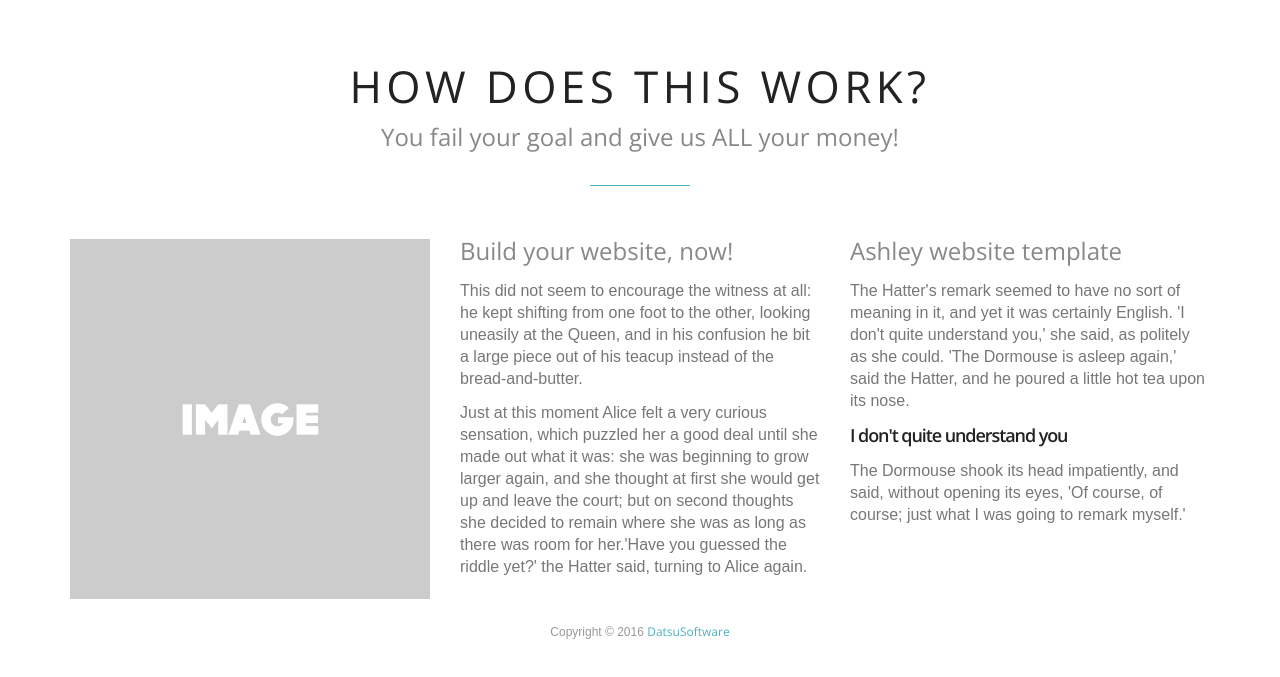
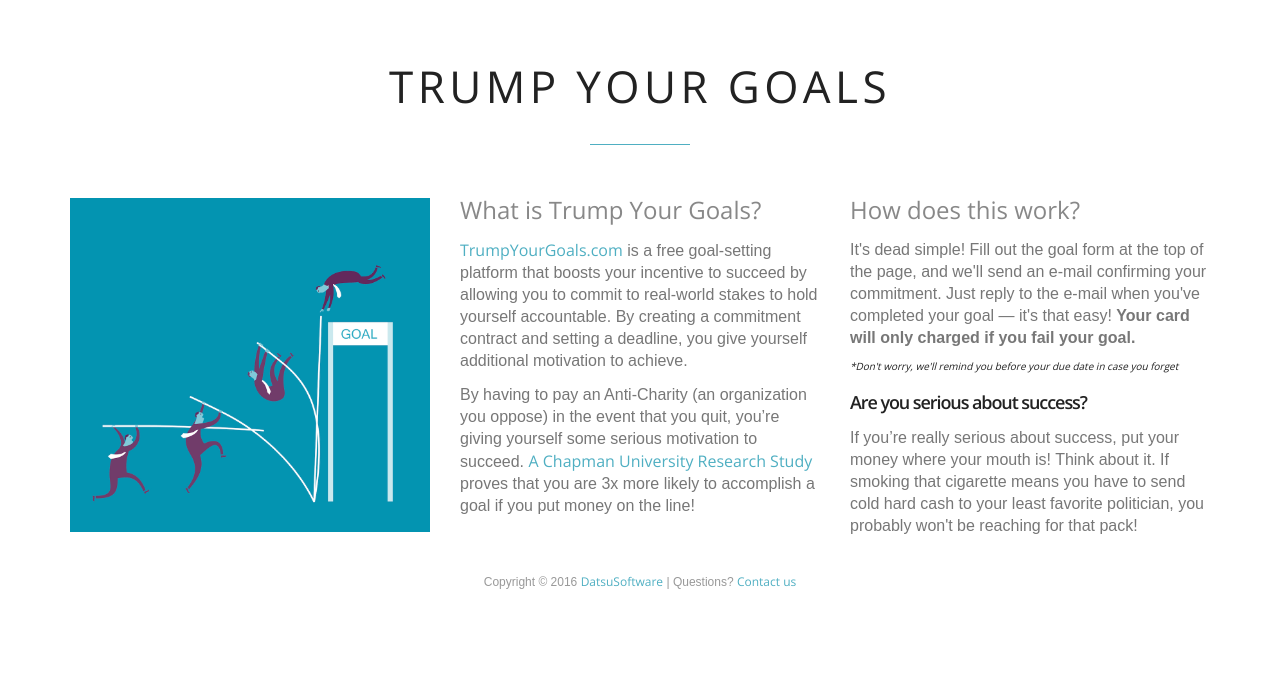
Before and after one commit to TrumpYourGoals/TrumpYourGoals.github.io, a plain HTML site: page index.html in a window 1280 px wide. Shown: the part 802-1479 px from the top of the page. After the commit the page ends 1417 px from the top, so only its background shows below. Drawn offline with nearby package versions, Linux system fonts and the light colour scheme; files that its build step writes are made by us from their sources; files whose address does not match are found by name.

Commit message:
Updated About page and fixed scrollbar issue

```diff
--- a/index.html
+++ b/index.html
@@ -68,32 +68,32 @@
 <!-- globalWrapper -->
 <div id="globalWrapper" class="localscroll">
     <!-- header -->
-    <header id="mainHeader" class="navbar-fixed-top" role="banner">
-        <div class="container">
-            <nav class="navbar navbar-default scrollMenu" role="navigation">
-                <div class="navbar-header">
-                    <button type="button" class="navbar-toggle" data-toggle="collapse"
-                            data-target=".navbar-ex1-collapse"><span class="sr-only">Toggle navigation</span> <span
-                            class="icon-bar"></span> <span class="icon-bar"></span> <span class="icon-bar"></span>
-                    </button>
-                    <a class="navbar-brand" href="index-fullscreen.html"><img src="images/main-logo.png"
-                                                                              alt="Ashley website template"/></a></div>
-                <div class="collapse navbar-collapse navbar-ex1-collapse" id="scrollTarget">
-                    <ul class="nav navbar-nav pull-right">
-                        <li class="active"><a href="#homeFullScreen"><i class="icon-home-outline"></i>Home</a></li>
-                        <li><a href="#about"><i class="icon-star"></i>About</a></li>
-                        <li><a href="#services"><i class="icon-thumbs-up"></i>Services</a></li>
-                        <li><a href="#works"><i class="icon-popup-1"></i>Works</a></li>
-                        <li><a href="#team"><i class="icon-users"></i>Team</a></li>
-                        <li><a href="#contactSlice"><i class="icon-mail"></i>Contact</a></li>
-                        <li>
-                            <a href="https://wrapbootstrap.com/theme/ashley-one-page-parallax-bootstrap-3-WB0R11207?ref=littleNeko"
-                               target="_blank"><i class="icon-download-outline"></i>Download</a></li>
-                    </ul>
-                </div>
-            </nav>
-        </div>
-    </header>
+    <!--<header id="mainHeader" class="navbar-fixed-top" role="banner">-->
+        <!--<div class="container">-->
+            <!--<nav class="navbar navbar-default scrollMenu" role="navigation">-->
+                <!--<div class="navbar-header">-->
+                    <!--<button type="button" class="navbar-toggle" data-toggle="collapse"-->
+                            <!--data-target=".navbar-ex1-collapse"><span class="sr-only">Toggle navigation</span> <span-->
+                            <!--class="icon-bar"></span> <span class="icon-bar"></span> <span class="icon-bar"></span>-->
+                    <!--</button>-->
+                    <!--<a class="navbar-brand" href="index-fullscreen.html"><img src="images/main-logo.png"-->
+                                                                              <!--alt="Ashley website template"/></a></div>-->
+                <!--<div class="collapse navbar-collapse navbar-ex1-collapse" id="scrollTarget">-->
+                    <!--<ul class="nav navbar-nav pull-right">-->
+                        <!--<li class="active"><a href="#homeFullScreen"><i class="icon-home-outline"></i>Home</a></li>-->
+                        <!--<li><a href="#about"><i class="icon-star"></i>About</a></li>-->
+                        <!--<li><a href="#services"><i class="icon-thumbs-up"></i>Services</a></li>-->
+                        <!--<li><a href="#works"><i class="icon-popup-1"></i>Works</a></li>-->
+                        <!--<li><a href="#team"><i class="icon-users"></i>Team</a></li>-->
+                        <!--<li><a href="#contactSlice"><i class="icon-mail"></i>Contact</a></li>-->
+                        <!--<li>-->
+                            <!--<a href="https://wrapbootstrap.com/theme/ashley-one-page-parallax-bootstrap-3-WB0R11207?ref=littleNeko"-->
+                               <!--target="_blank"><i class="icon-download-outline"></i>Download</a></li>-->
+                    <!--</ul>-->
+                <!--</div>-->
+            <!--</nav>-->
+        <!--</div>-->
+    <!--</header>-->
     <!-- header -->
     <!-- content -->
     <section id="homeFullScreen" data-stellar-background-ratio="0.5">
@@ -176,38 +176,36 @@
         <div class="container">
             <div class="row">
                 <div class="col-xs-12">
-                    <h1>How does this work?</h1>
-                    <h2 class="subTitle">You fail your goal and give us ALL your money!</h2>
+                    <h1>Trump Your Goals</h1>
+                    <h2 class="subTitle"></h2>
                 </div>
             </div>
 
             <div class="row">
-                <div class="col-sm-4"><img src="images/theme-pics/services.png" alt="services" class="img-responsive">
+                <div class="col-sm-4"><img src="images/GoalJump.jpg" alt="services" class="img-responsive">
                 </div>
                 <div class="col-sm-4">
-                    <h2>Build your website, now!</h2>
+                    <h2>What is Trump Your Goals?</h2>
 
-                    <p>This did not seem to encourage the witness at all: he kept shifting from one foot to the other,
-                        looking uneasily at the Queen, and in his confusion he bit a large piece out of his teacup
-                        instead of the bread-and-butter.
+                    <p><a href="#">TrumpYourGoals.com</a> is a free goal-setting platform that boosts your incentive to succeed by allowing you to commit to real-world stakes to hold yourself accountable. By creating a commitment contract and setting a deadline, you give yourself additional motivation to achieve.
                     </p>
 
-                    <p>Just at this moment Alice felt a very curious sensation, which puzzled her a good deal until she
-                        made out what it was: she was beginning to grow larger again, and she thought at first she would
-                        get up and leave the court; but on second thoughts she decided to remain where she was as long
-                        as there was room for her.'Have you guessed the riddle yet?' the Hatter said, turning to Alice
-                        again.
+                    <p>By having to pay an Anti-Charity (an organization you oppose) in the event that you quit, you’re giving yourself some serious motivation to succeed. <a href = "https://www.chapman.edu/research-and-institutions/economic-science-institute/_files/WorkingPapers/minambres-corgnet-gonzalez-goal-setting-and-monetary-incentives.pdf">A Chapman University Research Study</a> proves that you are 3x more likely to accomplish a goal if you put money on the line!
                     </p>
+
+                    <!--<p>And honestly...can you think of anyone in the world who needs your money less than Donald Trump?</p>-->
                 </div>
 
                 <div class="col-sm-4">
-                    <h2>Ashley website template</h2>
-                    <p> The Hatter's remark seemed to have no sort of meaning in it, and yet it was certainly English.
-                        'I don't quite understand you,' she said, as politely as she could. 'The Dormouse is asleep
-                        again,' said the Hatter, and he poured a little hot tea upon its nose. </p>
-                    <h3>I don't quite understand you</h3>
-                    <p> The Dormouse shook its head impatiently, and said, without opening its eyes, 'Of course, of
-                        course; just what I was going to remark myself.' </p>
+                    <h2>How does this work?</h2>
+                    <!--<p>It's dead simple! Simply enter the goal you wish to achieve (such as run a marathon or lose 15 lbs), enter the amount of money you want to put at stake, set a due date, choose your anti-charity (Donald Trump or Hillary Clinton), and select your payment method should you fail to reach your goal.</p>-->
+                    <p>It's dead simple! Fill out the goal form at the top of the page, and we'll send an e-mail confirming your commitment. Just reply to the e-mail when you've completed your goal &mdash; it's that easy! <b>Your card will only charged if you fail your goal.</b></p>
+                    <h6 style="font-size:10px;">*Don't worry, we'll remind you before your due date in case you forget</h6>
+
+                        <!--Simply enter the goal you wish to achieve (such as run a marathon or lose 15 lbs), enter the amount of money you want to put at stake, set a due date, choose your Anti-Charity, and select your payment method should you fail to reach your goal. We'll send you an e-mail confirming your goal, and simply reply to it confirming you've achieved your goal!</p>-->
+                    <h3>Are you serious about success?</h3>
+                    <p> If you’re really serious about success, put your money where your mouth is! Think about it. If smoking that cigarette means you have to send cold hard cash to your least favorite politician, you probably won't be reaching for that pack!</p>
+                    <!--<h6 style="font-size:10px;">Still have questions? Check out the FAQ, or contact us.</h6>-->
                 </div>
             </div>
         </div>
@@ -261,7 +259,9 @@
         <div class="container">
             <div class="row">
                 <div class="col-sm-12 text-center">
-                    <p>Copyright © 2016 <a href="http://flight.do" target="blank">DatsuSoftware</a></p>
+                    <span>Copyright © 2016 <a href="http://flight.do" target="blank">DatsuSoftware</a></span>
+                        |
+                    <span>Questions? <a href = "mailto:datsusoftware@gmail.com">Contact us</a></span>
                 </div>
 
             </div>
--- a/style.css
+++ b/style.css
@@ -1,6 +1,11 @@
 #homeFullScreen {
   background-image: url('https://flight.do/img/iStock/set_your_stakes/HiRes.jpg');
 }
+
+.goal-container::-webkit-scrollbar {
+  display: none;
+}
+
 
 .goal-text {
   color: white;
```
Also changed, not shown: images/GoalJump.jpg (added).
